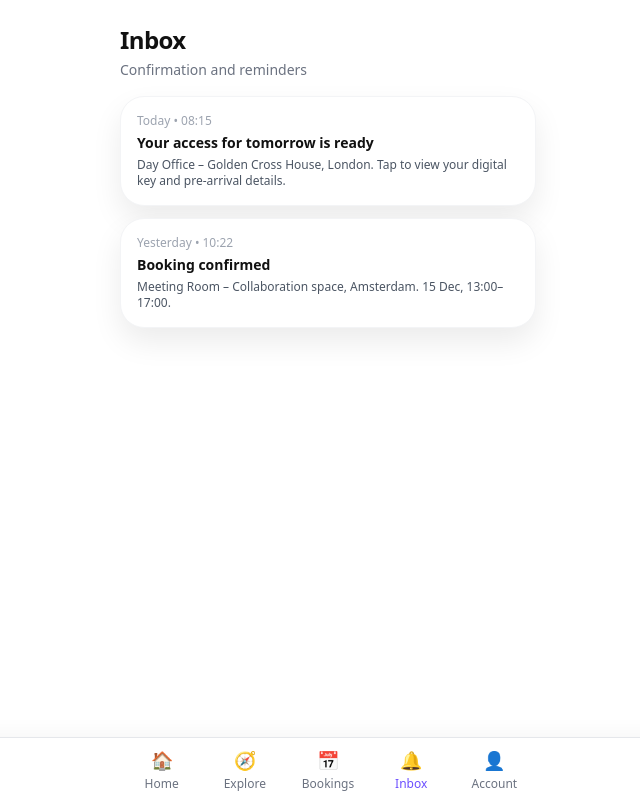
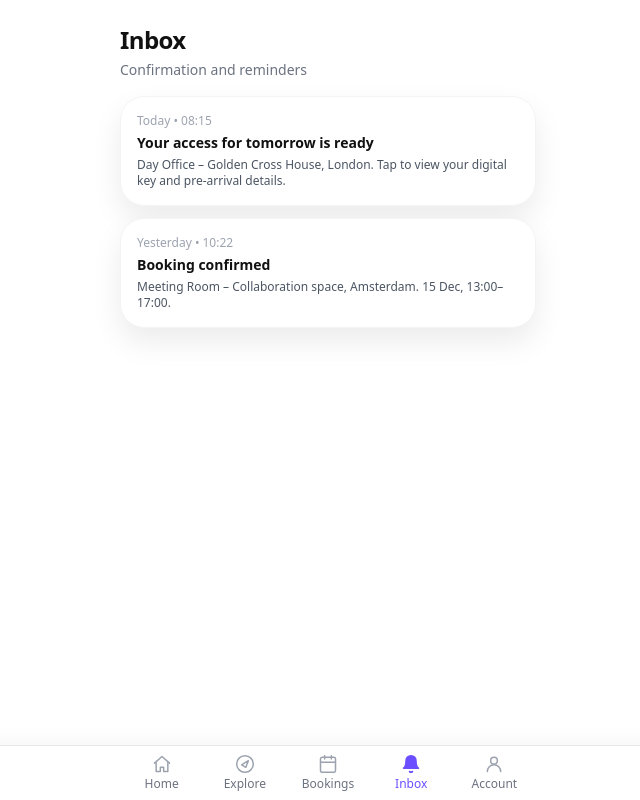
Before and after one commit to p-mourita/worka-app, a Next.js app: page /inbox in a window 1280 px wide. Shown: the whole page, without its empty margins (312-952 px from the left). Built offline with nearby package versions, Linux system fonts and the light colour scheme.

Commit message:
Update bottom-nav.tsx

```diff
--- a/src/components/bottom-nav.tsx
+++ b/src/components/bottom-nav.tsx
@@ -10,12 +10,101 @@ type NavItem = {
   icon: ReactNode;
 };
 
+function HomeIcon({ active }: { active: boolean }) {
+  return (
+    <svg
+      className="w-5 h-5"
+      viewBox="0 0 24 24"
+      fill={active ? "currentColor" : "none"}
+      stroke="currentColor"
+      strokeWidth={1.8}
+      strokeLinecap="round"
+      strokeLinejoin="round"
+    >
+      <path d="M3 11L12 3l9 8" />
+      <path d="M5 10.5V21h5v-5h4v5h5V10.5" />
+    </svg>
+  );
+}
+
+function CompassIcon({ active }: { active: boolean }) {
+  return (
+    <svg
+      className="w-5 h-5"
+      viewBox="0 0 24 24"
+      fill={active ? "currentColor" : "none"}
+      stroke="currentColor"
+      strokeWidth={1.8}
+      strokeLinecap="round"
+      strokeLinejoin="round"
+    >
+      <circle cx="12" cy="12" r="10" />
+      <path d="m16 8-3 8-5-3 8-5Z" />
+    </svg>
+  );
+}
+
+function CalendarIcon({ active }: { active: boolean }) {
+  return (
+    <svg
+      className="w-5 h-5"
+      viewBox="0 0 24 24"
+      fill={active ? "currentColor" : "none"}
+      stroke="currentColor"
+      strokeWidth={1.8}
+      strokeLinecap="round"
+      strokeLinejoin="round"
+    >
+      <rect x="3" y="4" width="18" height="18" rx="2" />
+      <path d="M16 2v4M8 2v4M3 10h18" />
+    </svg>
+  );
+}
+
+function BellIcon({ active }: { active: boolean }) {
+  return (
+    <svg
+      className="w-5 h-5"
+      viewBox="0 0 24 24"
+      fill={active ? "currentColor" : "none"}
+      stroke="currentColor"
+      strokeWidth={1.8}
+      strokeLinecap="round"
+      strokeLinejoin="round"
+    >
+      <path d="M18 8a6 6 0 0 0-12 0c0 7-3 9-3 9h18s-3-2-3-9" />
+      <path d="M13.73 21a2 2 0 0 1-3.46 0" />
+    </svg>
+  );
+}
+
+function UserIcon({ active }: { active: boolean }) {
+  return (
+    <svg
+      className="w-5 h-5"
+      viewBox="0 0 24 24"
+      fill={active ? "currentColor" : "none"}
+      stroke="currentColor"
+      strokeWidth={1.8}
+      strokeLinecap="round"
+      strokeLinejoin="round"
+    >
+      <circle cx="12" cy="8" r="4" />
+      <path d="M4 21a8 8 0 0 1 16 0" />
+    </svg>
+  );
+}
+
 const navItems: NavItem[] = [
-  { href: "/", label: "Home", icon: "🏠" },
-  { href: "/explore", label: "Explore", icon: "🧭" },
-  { href: "/my-bookings", label: "Bookings", icon: "📅" },
-  { href: "/inbox", label: "Inbox", icon: "🔔" },
-  { href: "/account", label: "Account", icon: "👤" }
+  { href: "/", label: "Home", icon: <HomeIcon active={false} /> },
+  { href: "/explore", label: "Explore", icon: <CompassIcon active={false} /> },
+  {
+    href: "/my-bookings",
+    label: "Bookings",
+    icon: <CalendarIcon active={false} />
+  },
+  { href: "/inbox", label: "Inbox", icon: <BellIcon active={false} /> },
+  { href: "/account", label: "Account", icon: <UserIcon active={false} /> }
 ];
 
 export default function BottomNav() {
@@ -26,9 +115,24 @@ export default function BottomNav() {
       <div className="max-w-md mx-auto flex items-center justify-between px-4 py-2">
         {navItems.map((item) => {
           const isActive =
-            item.href === "/"
-              ? pathname === "/"
-              : pathname.startsWith(item.href);
+            item.href === "/" ? pathname === "/" : pathname.startsWith(item.href);
+
+          const IconComponent = () => {
+            switch (item.label) {
+              case "Home":
+                return <HomeIcon active={isActive} />;
+              case "Explore":
+                return <CompassIcon active={isActive} />;
+              case "Bookings":
+                return <CalendarIcon active={isActive} />;
+              case "Inbox":
+                return <BellIcon active={isActive} />;
+              case "Account":
+                return <UserIcon active={isActive} />;
+              default:
+                return null;
+            }
+          };
 
           return (
             <Link
@@ -37,16 +141,18 @@ export default function BottomNav() {
               className="flex-1 flex flex-col items-center gap-0.5 text-xs"
             >
               <span
-                className={`text-lg ${
-                  isActive ? "text-worka-purple" : "text-gray-500"
-                }`}
+                className={
+                  isActive ? "text-worka-purple" : "text-gray-400"
+                }
               >
-                {item.icon}
+                <IconComponent />
               </span>
               <span
-                className={`${
-                  isActive ? "text-worka-purple font-medium" : "text-gray-500"
-                }`}
+                className={
+                  isActive
+                    ? "text-worka-purple font-medium"
+                    : "text-gray-500"
+                }
               >
                 {item.label}
               </span>
```
